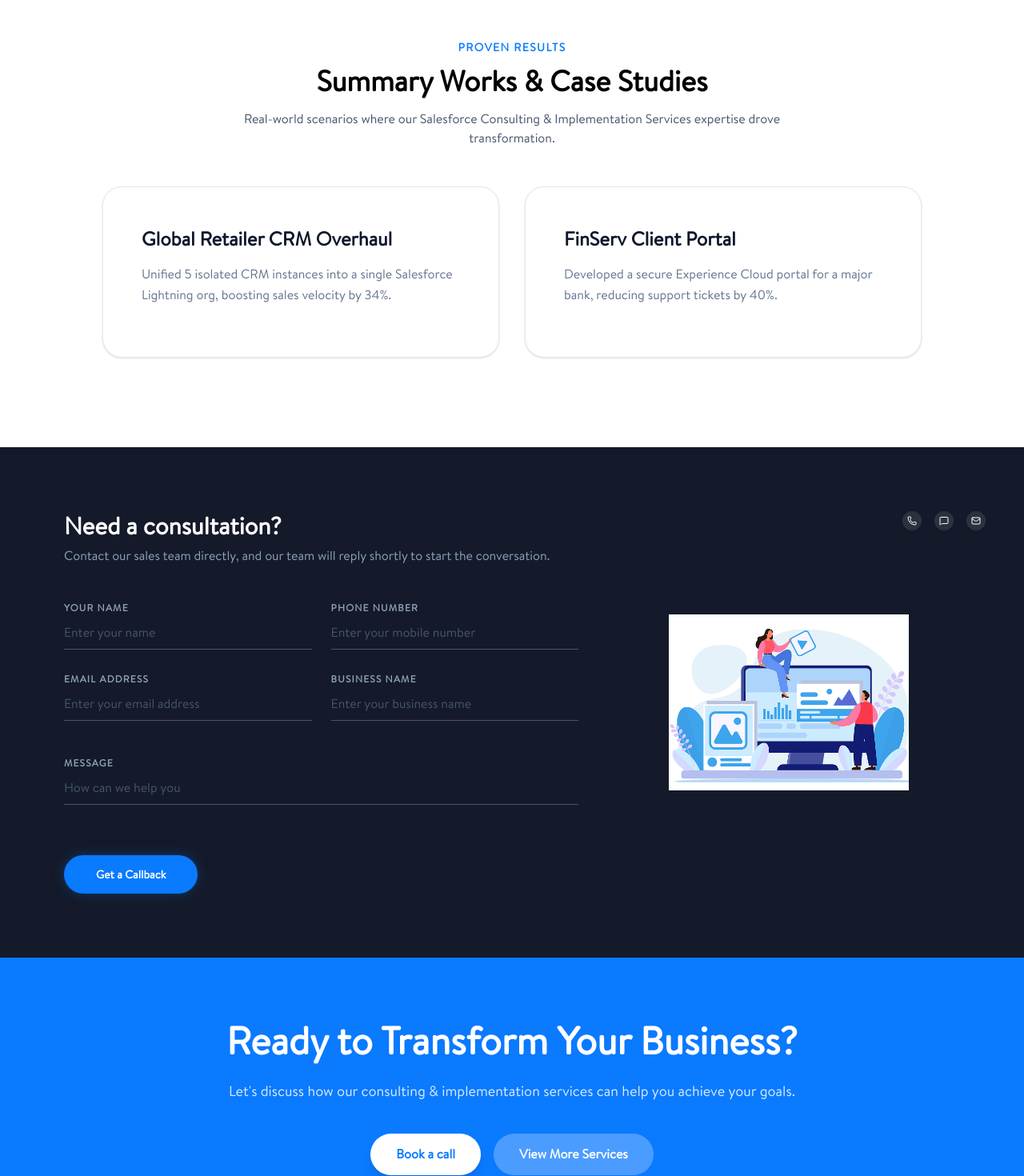
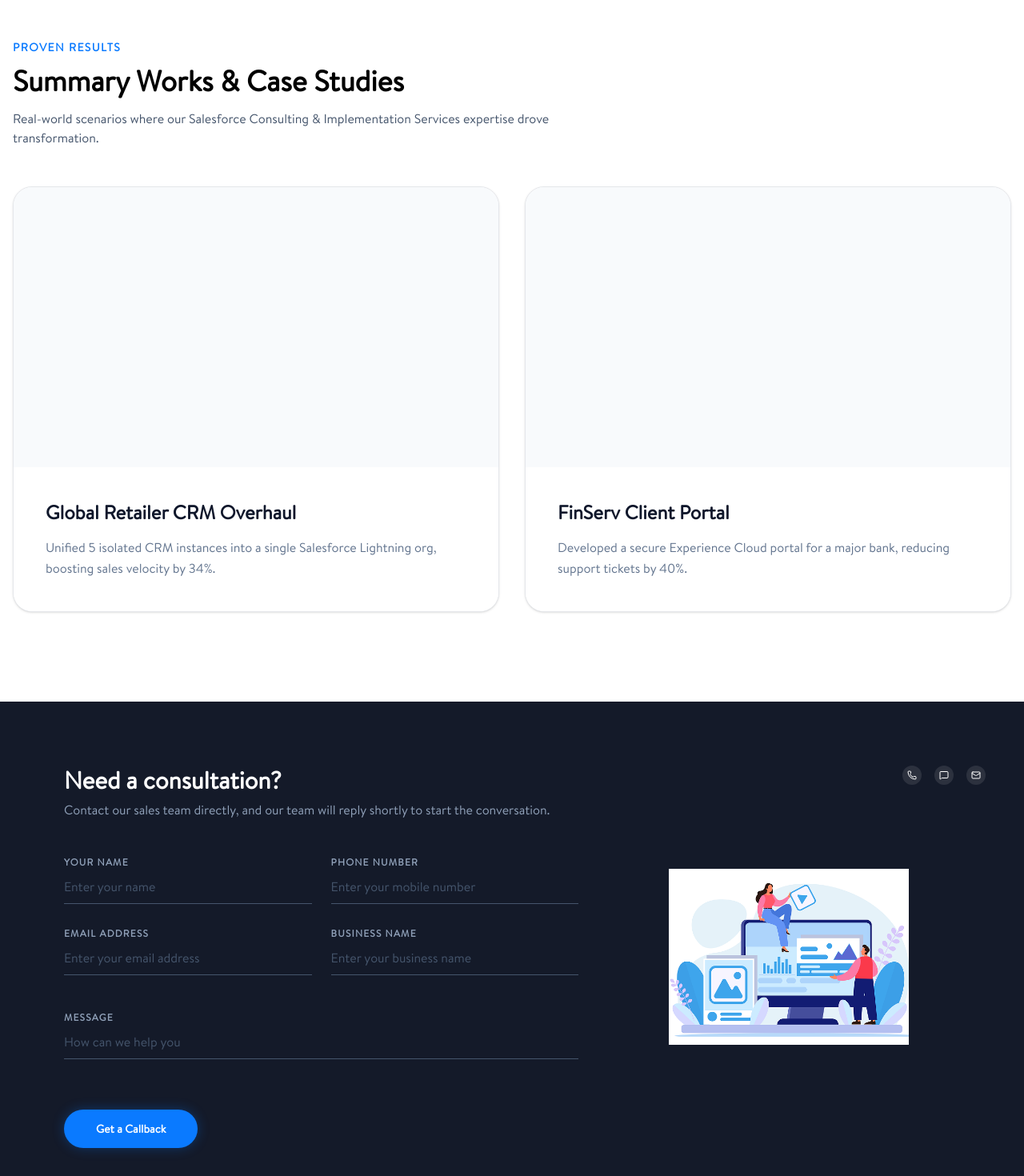
Before and after one commit to HariVMS/portnxt, a Next.js app: page /services/salesforce-consulting in a window 1280 px wide. Shown: the part 5160-6630 px from the top of the page at 80% size. Built offline with nearby package versions, Linux system fonts and the light colour scheme.

Commit message:
salsefore completed

```diff
--- a/src/components/templates/ServicePageTemplate.tsx
+++ b/src/components/templates/ServicePageTemplate.tsx
@@ -20,7 +20,7 @@ export default function ServicePageTemplate({
   return (
     <main className="min-h-screen bg-white">
       {/* 1. Hero Section */}
-      <section className="relative pt-32 pb-20 lg:pt-48 lg:pb-32 overflow-hidden bg-[#0B0121]">
+      <section className="relative pt-32 pb-20 lg:pt-48 lg:pb-32  overflow-hidden bg-[#0B0121]">
         {/* Abstract futuristic background grid/glow */}
         <div className="absolute inset-0 z-0">
           <div className="absolute inset-0 bg-[radial-gradient(ellipse_at_top,_var(--tw-gradient-stops))] from-indigo-900/40 via-[#0B0121] to-[#0B0121]"></div>
@@ -297,31 +297,43 @@ export default function ServicePageTemplate({
       {data.summaryWorks && data.summaryWorks.length > 0 && (
         <section className="py-20 lg:py-28 bg-white">
           <div className="container 2xl:max-w-[1536px]">
-            <div className="mb-12 text-center text-center">
+            <div className="mb-12">
               <span className="text-[#0A7AFF] font-bold tracking-widest text-sm uppercase mb-3 block">
                 Proven Results
               </span>
               <h2 className="font-bold text-3xl md:text-4xl text-black">
                 Summary Works & Case Studies
               </h2>
-              <p className="text-slate-600 mt-4 max-w-3xl mx-auto">
+              <p className="text-slate-600 mt-4 max-w-3xl">
                 Real-world scenarios where our {data.title.replace("\n", " ")}{" "}
                 expertise drove transformation.
               </p>
             </div>
 
-            <div className="grid grid-cols-1 md:grid-cols-2 gap-8 max-w-5xl mx-auto">
+            <div className="grid grid-cols-1 md:grid-cols-2 gap-8">
               {data.summaryWorks.map((work, idx) => (
                 <div
                   key={idx}
-                  className="rounded-3xl bg-white border border-gray-200 p-8 md:p-12 shadow-sm hover:shadow-xl transition-all h-full"
+                  className="rounded-3xl bg-white border border-gray-200 shadow-sm hover:shadow-xl transition-all flex flex-col overflow-hidden h-full min-h-[400px]"
                 >
-                  <h3 className="text-2xl font-bold text-slate-900 mb-4">
-                    {work.title}
-                  </h3>
-                  <p className="text-slate-500 leading-relaxed mb-4">
-                    {work.description}
-                  </p>
+                  <div className="w-full flex-grow bg-slate-50 relative min-h-[350px]">
+                    {work.image && (
+                      <Image
+                        src={work.image}
+                        alt={work.title}
+                        fill
+                        className="object-cover"
+                      />
+                    )}
+                  </div>
+                  <div className="p-8 md:p-10 bg-white">
+                    <h3 className="text-2xl font-bold text-slate-900 mb-4">
+                      {work.title}
+                    </h3>
+                    <p className="text-slate-500 leading-relaxed">
+                      {work.description}
+                    </p>
+                  </div>
                 </div>
               ))}
             </div>
@@ -342,7 +354,7 @@ export default function ServicePageTemplate({
                 to start the conversation.
               </p>
 
-              <form className="space-y-6">
+              <form className="space-y-6" action="/contact">
                 <div className="grid grid-cols-1 sm:grid-cols-2 gap-6">
                   <div className="space-y-2">
                     <label className="text-xs text-slate-400 uppercase tracking-widest font-semibold">
@@ -455,13 +467,13 @@ export default function ServicePageTemplate({
           </p>
           <div className="flex flex-col sm:flex-row gap-4 justify-center">
             <Link
-              href="/contact-us"
-              className="inline-flex justify-center items-center bg-white text-[#0A7AFF] px-8 py-3.5 rounded-full font-bold shadow-lg hover:bg-slate-50 transition-colors"
+              href="/contact"
+              className="bg-white text-[#0A7AFF] font-bold py-3 px-8 rounded-full hover:bg-gray-100 transition-colors"
             >
-              Book a call
+              Book a Call
             </Link>
             <Link
-              href="/"
+              href="/services"
               className="inline-flex justify-center items-center bg-[#4B9CFF] text-white px-8 py-3.5 rounded-full font-bold hover:bg-[#3B8DFF] transition-colors"
             >
               View More Services
```
